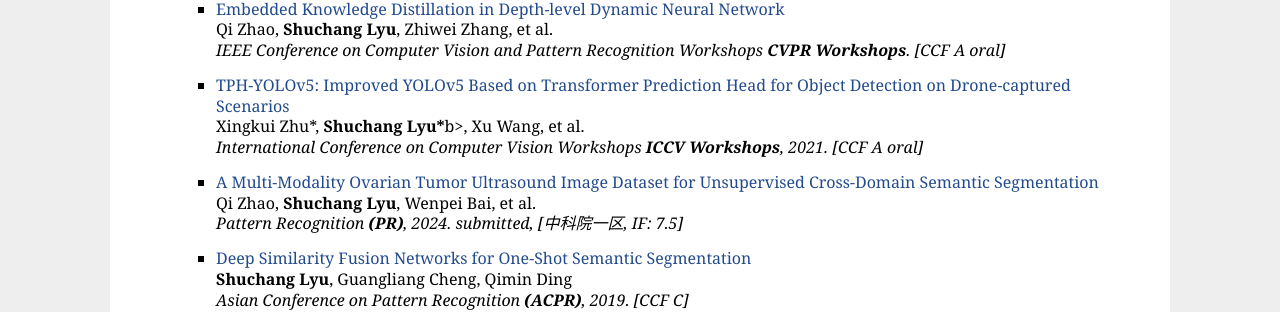
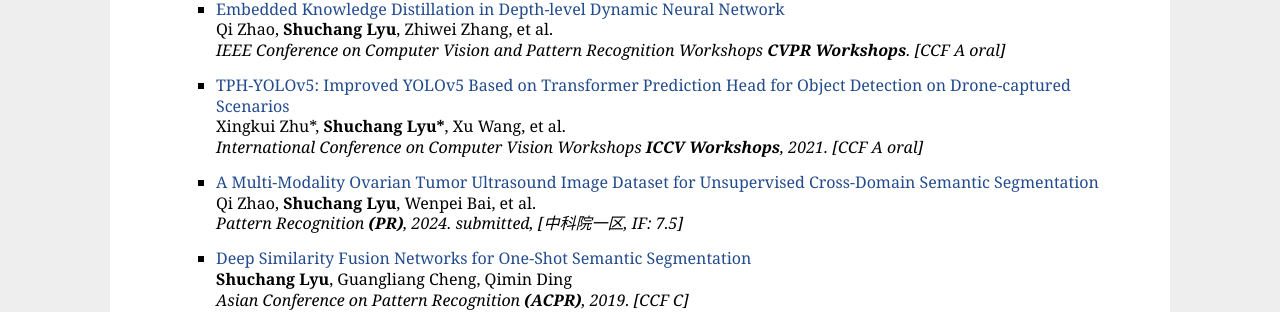
Before and after one commit to CV-ShuchangLyu/CV-ShuchangLyu.github.io, a Jekyll site: the page index.html, which Jekyll copies as it is, in a window 1280 px wide. Shown: the part 1218-1530 px from the top of the page. Built offline with Jekyll 4.4.1, drawn with Linux system fonts in a browser that asks for light colours.

```diff
--- a/index.html
+++ b/index.html
@@ -86,7 +86,7 @@ Qi Zhao, <b>Shuchang Lyu</b>, Zhiwei Zhang, et al.<br />
 </ul>
 <ul>
 <li><p><a href="https://ieeexplore.ieee.org/document/9607487">TPH-YOLOv5: Improved YOLOv5 Based on Transformer Prediction Head for Object Detection on Drone-captured Scenarios</a> <br />
-Xingkui Zhu*, <b>Shuchang Lyu*</b>b>, Xu Wang, et al. <br />
+Xingkui Zhu*, <b>Shuchang Lyu*</b>, Xu Wang, et al. <br />
 <i>International Conference on Computer Vision Workshops <b>ICCV Workshops</b>, 2021. [CCF A oral]</i></p>
 </li>
 </ul>
```
